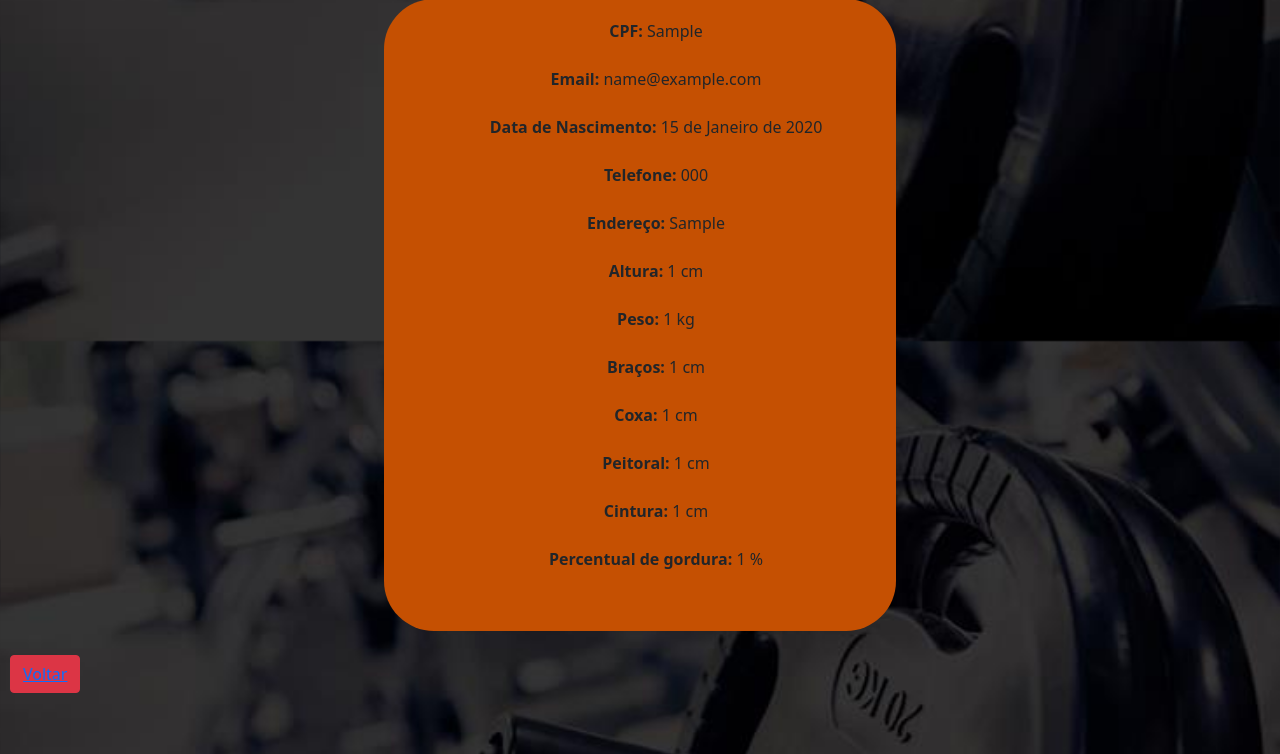
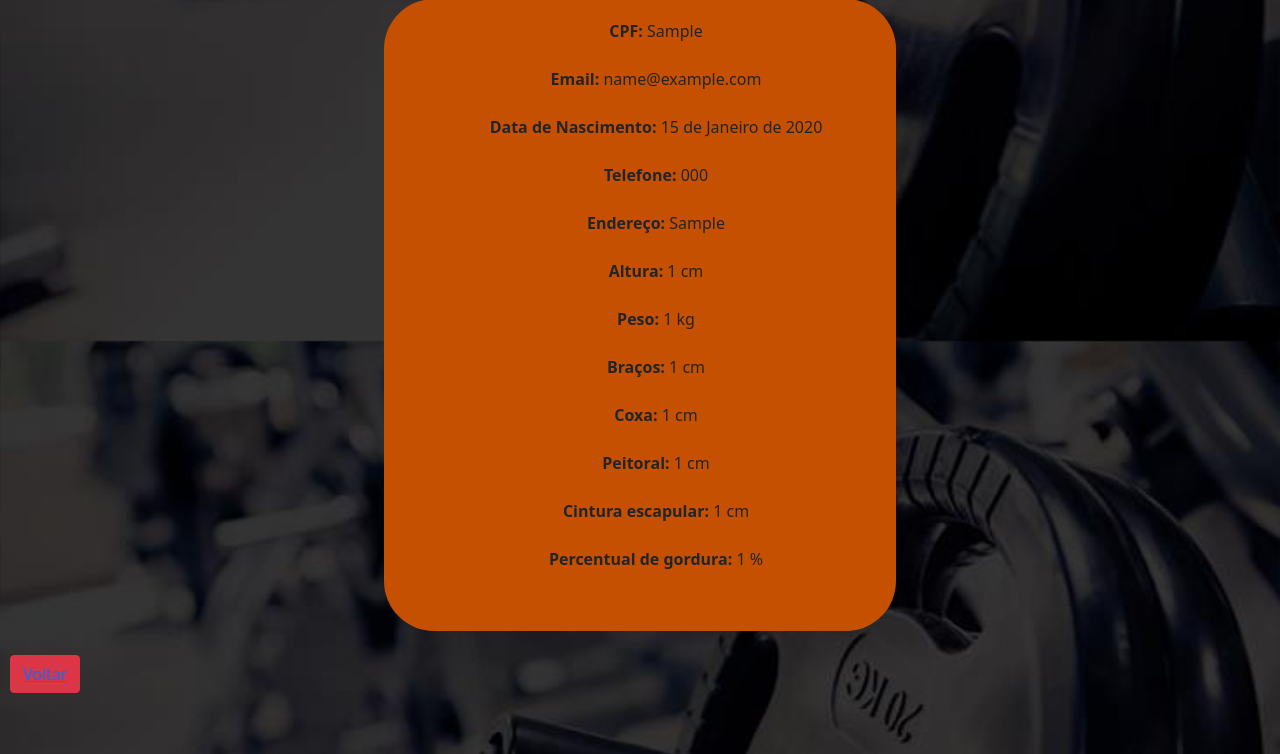
Before and after one commit to tomasolenscki/USPesos, a Django app: page /alunos/perfil/ in a window 1280 px wide. Shown: the part 459-1213 px from the top of the page. Run offline with Django 4.2, Linux system fonts and the light colour scheme; a user stored in the database is signed in; tables that the repository leaves empty hold one stand-in row (values such as "Sample post"); grey boxes marked "Sample" are stand-in pictures; some libraries are stand-ins or nearby versions.

Commit message:
Corrigir label cintura

```diff
--- a/alunos/templates/alunos/perfil.html
+++ b/alunos/templates/alunos/perfil.html
@@ -49,9 +49,9 @@ Perfil
             <b>Peitoral:</b> {{ aluno.peitoral }} cm <br><br>
             {% endif %}
             {% if aluno.cinturaescapular is None %}
-            <b>Cintura:</b> <br><br>
+            <b>Cintura escapular:</b> <br><br>
             {% else %}
-            <b>Cintura:</b> {{ aluno.cinturaescapular }} cm <br><br>
+            <b>Cintura escapular:</b> {{ aluno.cinturaescapular }} cm <br><br>
             {% endif %}
             {% if aluno.percentualgordura is None %}
             <b>Percentual de gordura:</b> <br><br>
```
